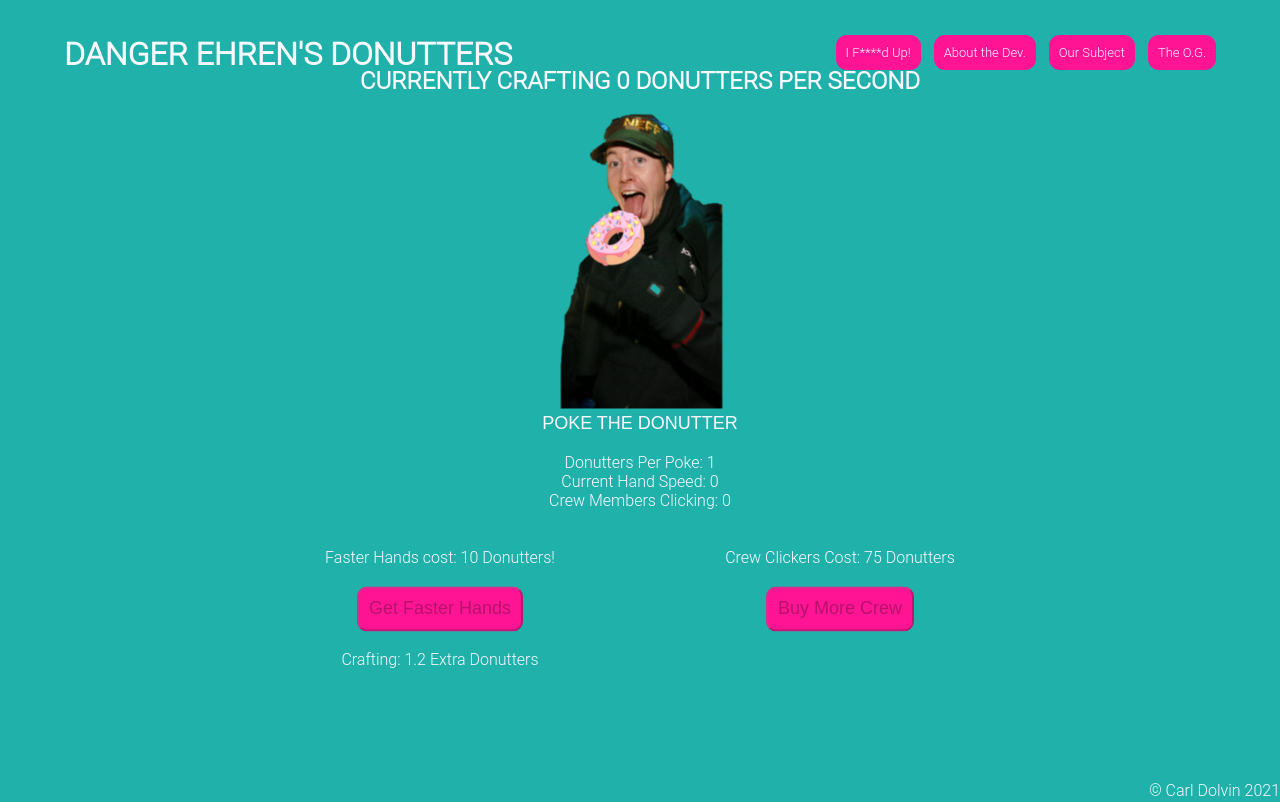
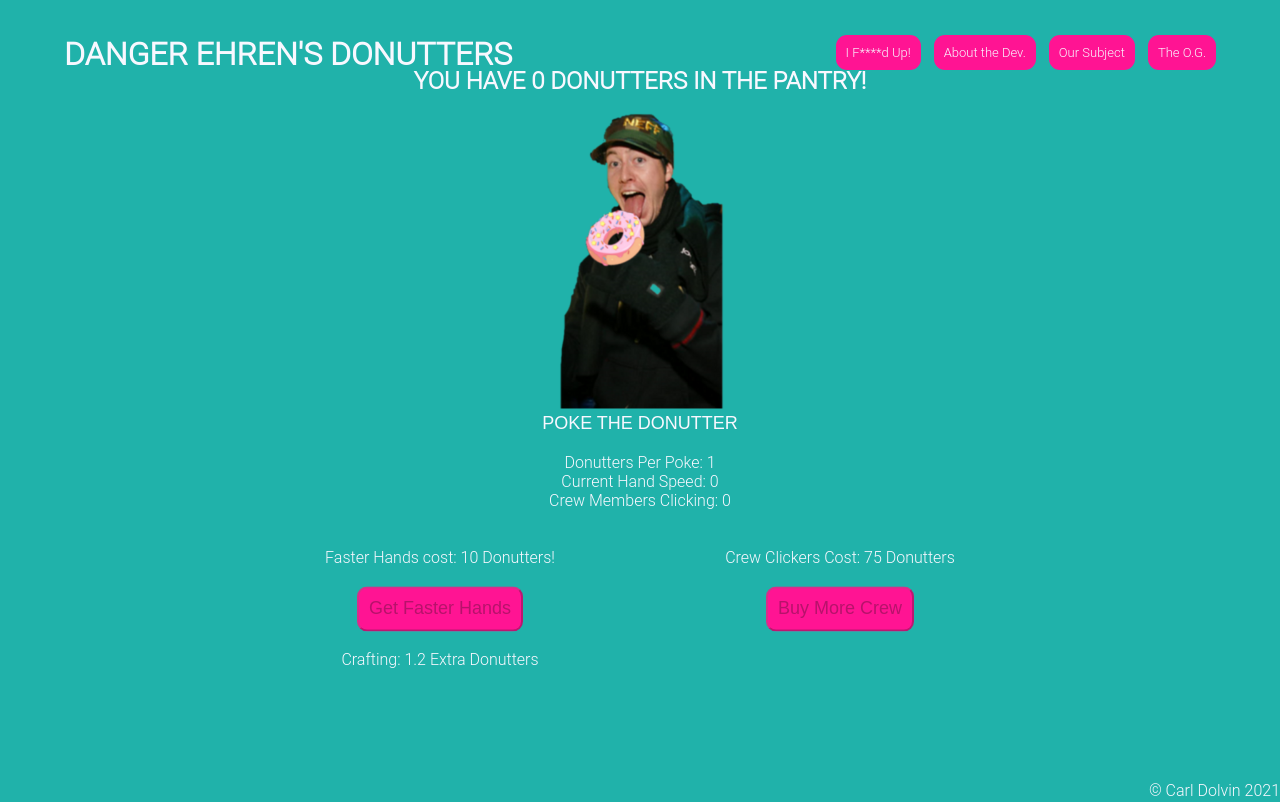
Before and after one commit to CarlDolvin86/DonutMaker1, a plain HTML site: page index.html in a window 1280 px wide. Drawn offline with Linux system fonts and the light colour scheme.

Commit message:
Sixth Commit

```diff
--- a/index.html
+++ b/index.html
@@ -43,7 +43,7 @@
         </nav>
         <div class="parent">
           <div class="donut-img-counter">
-            <h2>CURRENTLY CRAFTING <span class="donut-count">0</span> DONUTTERS PER SECOND</h2>
+            <h2>YOU HAVE <span class="donut-count">0</span> DONUTTERS IN THE PANTRY!</h2>
             <button class="click-button">
               <img src="jasmine-standalone-3.6.0/src/img/ehren.png" alt="Click here!" />
               <br>POKE THE DONUTTER</button>
```
